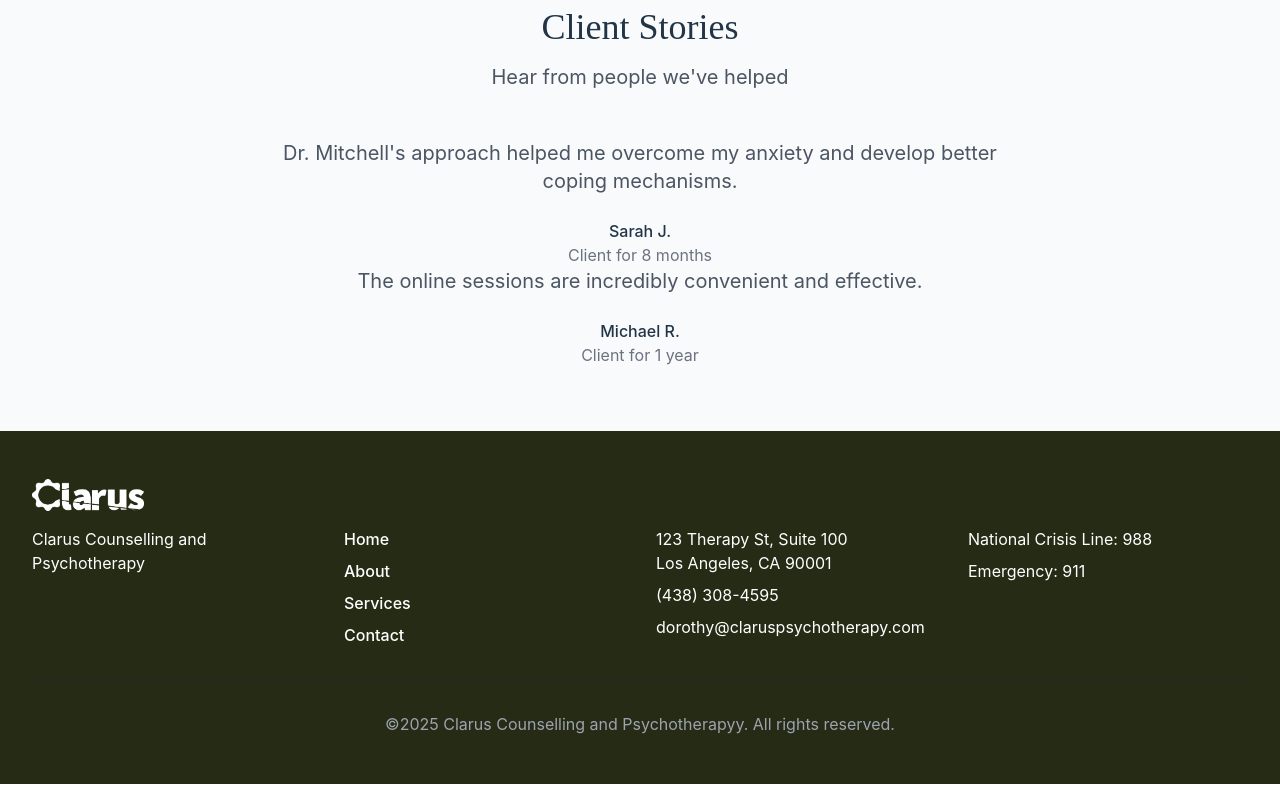
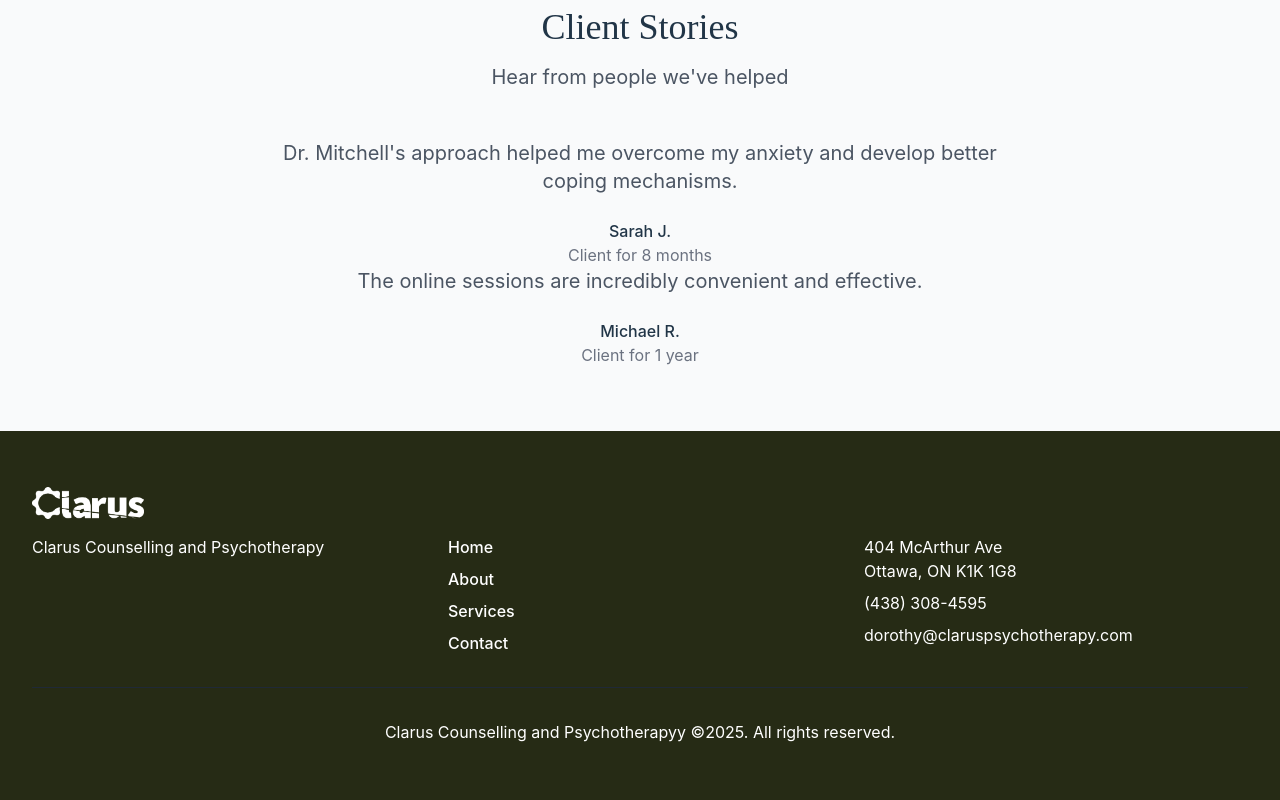
Before and after one commit to Abraham-Ogbumah/clarus, a React (Vite) app: page / in a window 1280 px wide. Shown: the part 995-1795 px from the top of the page. Built offline with nearby package versions, Linux system fonts and the light colour scheme.

Commit message:
minor update

```diff
--- a/package.json
+++ b/package.json
@@ -13,7 +13,8 @@
   },
   "dependencies": {
     "react": "^19.0.0",
-    "react-dom": "^19.0.0"
+    "react-dom": "^19.0.0",
+    "react-router-dom": "^7.4.1"
   },
   "devDependencies": {
     "@commitlint/cli": "^19.7.1",
--- a/src/App.jsx
+++ b/src/App.jsx
@@ -1,6 +1,3 @@
-// import { useState } from "react";
-// import reactLogo from "./assets/react.svg";
-// import viteLogo from "/vite.svg";
 import Router from "./router/Router";
 import Layout from "./components/layout/Layout";
 import { findRouteByPath } from "./router/routes";
@@ -9,13 +6,13 @@ import "./App.css";
 const App = () => {
   return (
     <Router>
-      {(currentPath) => {
+      {(currentPath, navigate) => {
         const route = findRouteByPath(currentPath);
         const PageComponent = route?.component || NotFound;
 
         return (
-          <Layout>
-            <PageComponent />
+          <Layout currentPath={currentPath} navigate={navigate}>
+            <PageComponent navigate={navigate} />
           </Layout>
         );
       }}
@@ -31,7 +28,14 @@ const NotFound = () => (
       <p className="text-gray-600 mb-8">
         The page you are looking for does not exist.
       </p>
-      <a href="#/" className="text-teal-600 hover:text-teal-700">
+      <a
+        href="/"
+        onClick={(e) => {
+          e.preventDefault();
+          window.navigateTo("/");
+        }}
+        className="text-teal-600 hover:text-teal-700"
+      >
         Return to Home
       </a>
     </div>
--- a/src/components/layout/Footer/FooterContact.jsx
+++ b/src/components/layout/Footer/FooterContact.jsx
@@ -5,9 +5,9 @@ const FooterContact = () => {
     <FooterColumn title="Contact">
       <ul className="space-y-2 text-white-400">
         <li>
-          123 Therapy St, Suite 100
+          404 McArthur Ave
           <br />
-          Los Angeles, CA 90001
+          Ottawa, ON K1K 1G8
         </li>
         <li>(438) 308-4595</li>
         <li>dorothy@claruspsychotherapy.com</li>
--- a/src/components/layout/Footer/index.jsx
+++ b/src/components/layout/Footer/index.jsx
@@ -1,13 +1,13 @@
 import FooterColumn from "./FooterColumn";
 import FooterLink from "./FooterLink";
 import FooterContact from "./FooterContact";
-import FooterEmergency from "./FooterEmergency";
+// import FooterEmergency from "./FooterEmergency";
 
 const Footer = () => {
   return (
-    <footer className="bg-clarus-dark-olive text-white py-12">
+    <footer className="bg-clarus-dark-olive text-white py-14">
       <div className="max-w-7xl mx-auto px-4 sm:px-6 lg:px-8">
-        <div className="grid grid-cols-1 md:grid-cols-4 gap-8">
+        <div className="grid grid-cols-1 md:grid-cols-3 gap-8">
           <FooterColumn logoSrc="/white_cl.png">
             <p className="text-white-400">
               Clarus Counselling and Psychotherapy
@@ -32,12 +32,11 @@ const Footer = () => {
           </FooterColumn>
 
           <FooterContact />
-          <FooterEmergency />
         </div>
 
-        <div className="border-t border-gray-800 mt-8 pt-8 text-center text-gray-400">
+        <div className="border-t border-gray-800 mt-8 pt-8 text-center text-white-400">
           <p>
-            &copy;2025 Clarus Counselling and Psychotherapyy. All rights
+            Clarus Counselling and Psychotherapyy &copy;2025. All rights
             reserved.
           </p>
         </div>
--- a/src/components/layout/Navigation/DesktopNav.jsx
+++ b/src/components/layout/Navigation/DesktopNav.jsx
@@ -3,20 +3,16 @@ import NavLink from "./Navlink";
 
 const DesktopNav = ({ currentPath }) => {
   const links = [
-    { href: "#/", label: "Home" },
-    { href: "#/about", label: "About" },
-    { href: "#/services", label: "Services" },
-    { href: "#/contact", label: "Contact" },
+    { href: "/", label: "Home" },
+    { href: "/about", label: "About" },
+    { href: "/services", label: "Services" },
+    { href: "/contact", label: "Contact" },
   ];
 
   return (
     <div className="hidden md:flex items-center space-x-8">
       {links.map(({ href, label }) => (
-        <NavLink
-          key={href}
-          href={href}
-          isCurrent={currentPath === href.replace("#", "")}
-        >
+        <NavLink key={href} href={href} isCurrent={currentPath === href}>
           {label}
         </NavLink>
       ))}
--- a/src/components/layout/Navigation/MobileNav.jsx
+++ b/src/components/layout/Navigation/MobileNav.jsx
@@ -4,10 +4,10 @@ const MobileNav = ({ isOpen, currentPath }) => {
   if (!isOpen) return null;
 
   const links = [
-    { href: "#/", label: "Home" },
-    { href: "#/about", label: "About" },
-    { href: "#/services", label: "Services" },
-    { href: "#/contact", label: "Contact" },
+    { href: "/", label: "Home" },
+    { href: "/about", label: "About" },
+    { href: "/services", label: "Services" },
+    { href: "/contact", label: "Contact" },
   ];
 
   return (
@@ -18,7 +18,7 @@ const MobileNav = ({ isOpen, currentPath }) => {
             key={href}
             href={href}
             className={`block px-3 py-2 text-gray-600 hover:text-teal-600
-                ${currentPath === href.replace("#", "") ? "text-teal-600 font-semibold" : ""}`}
+                ${currentPath === href ? "text-teal-600 font-semibold" : ""}`}
           >
             {label}
           </a>
--- a/src/components/layout/Navigation/Navlink.jsx
+++ b/src/components/layout/Navigation/Navlink.jsx
@@ -1,11 +1,18 @@
 import PropTypes from "prop-types";
 
 const NavLink = ({ href, children, isCurrent }) => {
+  const handleClick = (e) => {
+    e.preventDefault();
+    // Use the window.navigateTo function we defined in Router
+    window.navigateTo(href);
+  };
+
   return (
     <a
       href={href}
+      onClick={handleClick}
       className={`text-gray-600 hover:text-teal-600 transition-colors
-          ${isCurrent ? "text-teal-600 font-semibold" : ""}`}
+        ${isCurrent ? "text-teal-600 font-semibold" : ""}`}
     >
       {children}
     </a>
--- a/src/components/layout/Navigation/index.jsx
+++ b/src/components/layout/Navigation/index.jsx
@@ -12,17 +12,28 @@ const Navigation = () => {
       setIsScrolled(window.scrollY > 20);
     };
 
-    const handleHashChange = () => {
-      setCurrentPath(window.location.hash.slice(1) || "/");
+    // Update current path logic to use pathname instead of hash
+    const updateCurrentPath = () => {
+      setCurrentPath(window.location.pathname);
       setIsOpen(false);
     };
 
+    // Set initial path
+    updateCurrentPath();
+
+    // Create a MutationObserver to watch for changes to the URL
+    const observer = new MutationObserver(() => {
+      updateCurrentPath();
+    });
+
+    // Start observing
+    observer.observe(document, { subtree: true, childList: true });
+
     window.addEventListener("scroll", handleScroll);
-    window.addEventListener("hashchange", handleHashChange);
 
     return () => {
       window.removeEventListener("scroll", handleScroll);
-      window.removeEventListener("hashchange", handleHashChange);
+      observer.disconnect();
     };
   }, []);
 
@@ -34,7 +45,7 @@ const Navigation = () => {
     >
       <div className="max-w-7xl mx-auto px-4 sm:px-6 lg:px-8">
         <div className="flex justify-between h-16">
-          <a href="#/" className="flex items-center">
+          <a href="/" className="flex items-center">
             <img
               src="/v5_cl.png"
               alt="Clarus Psychotherapy Logo"
@@ -48,7 +59,7 @@ const Navigation = () => {
           <div className="md:hidden flex items-center">
             <button
               onClick={() => setIsOpen(!isOpen)}
-              className="hover:text-gray-900 focus:outline-none"
+              className="hover:text-white-900 focus:outline-none"
             >
               <span className="text-2xl">{isOpen ? "✕" : "☰"}</span>
             </button>
--- a/src/router/Router.jsx
+++ b/src/router/Router.jsx
@@ -1,21 +1,32 @@
+// src/router/Router.jsx
 import { useState, useEffect } from "react";
 
 const Router = ({ children }) => {
-  const [currentPath, setCurrentPath] = useState("/");
+  const [currentPath, setCurrentPath] = useState(window.location.pathname);
 
   useEffect(() => {
-    const handleHashChange = () => {
-      setCurrentPath(window.location.hash.slice(1) || "/");
+    const handlePopState = () => {
+      setCurrentPath(window.location.pathname);
     };
 
-    // Set initial path
-    handleHashChange();
+    // Set up popstate event listener
+    window.addEventListener("popstate", handlePopState);
 
-    window.addEventListener("hashchange", handleHashChange);
-    return () => window.removeEventListener("hashchange", handleHashChange);
+    return () => {
+      window.removeEventListener("popstate", handlePopState);
+    };
   }, []);
 
-  return children(currentPath);
+  // Create a navigate function that your links can use
+  const navigate = (path) => {
+    window.history.pushState({}, "", path);
+    setCurrentPath(path);
+  };
+
+  // Expose the navigate function to the global window object so links can use it
+  window.navigateTo = navigate;
+
+  return children(currentPath, navigate);
 };
 
 export default Router;
--- a/src/router/routes.js
+++ b/src/router/routes.js
@@ -1,3 +1,4 @@
+// src/router/routes.js
 import HomePage from "../pages/Home";
 import AboutPage from "../pages/About";
 import ServicesPage from "../pages/Services";
--- a/vite.config.js
+++ b/vite.config.js
@@ -1,10 +1,13 @@
 import { defineConfig } from "vite";
 import react from "@vitejs/plugin-react";
 
-// https://vite.dev/config/
 export default defineConfig({
   plugins: [react()],
   css: {
     postcss: "./postcss.config.js",
   },
+  server: {
+    // This is the most important part for client-side routing
+    historyApiFallback: true,
+  },
 });
```
Also changed, not shown: 1 other file (tests, documents, lock files or other folders).
